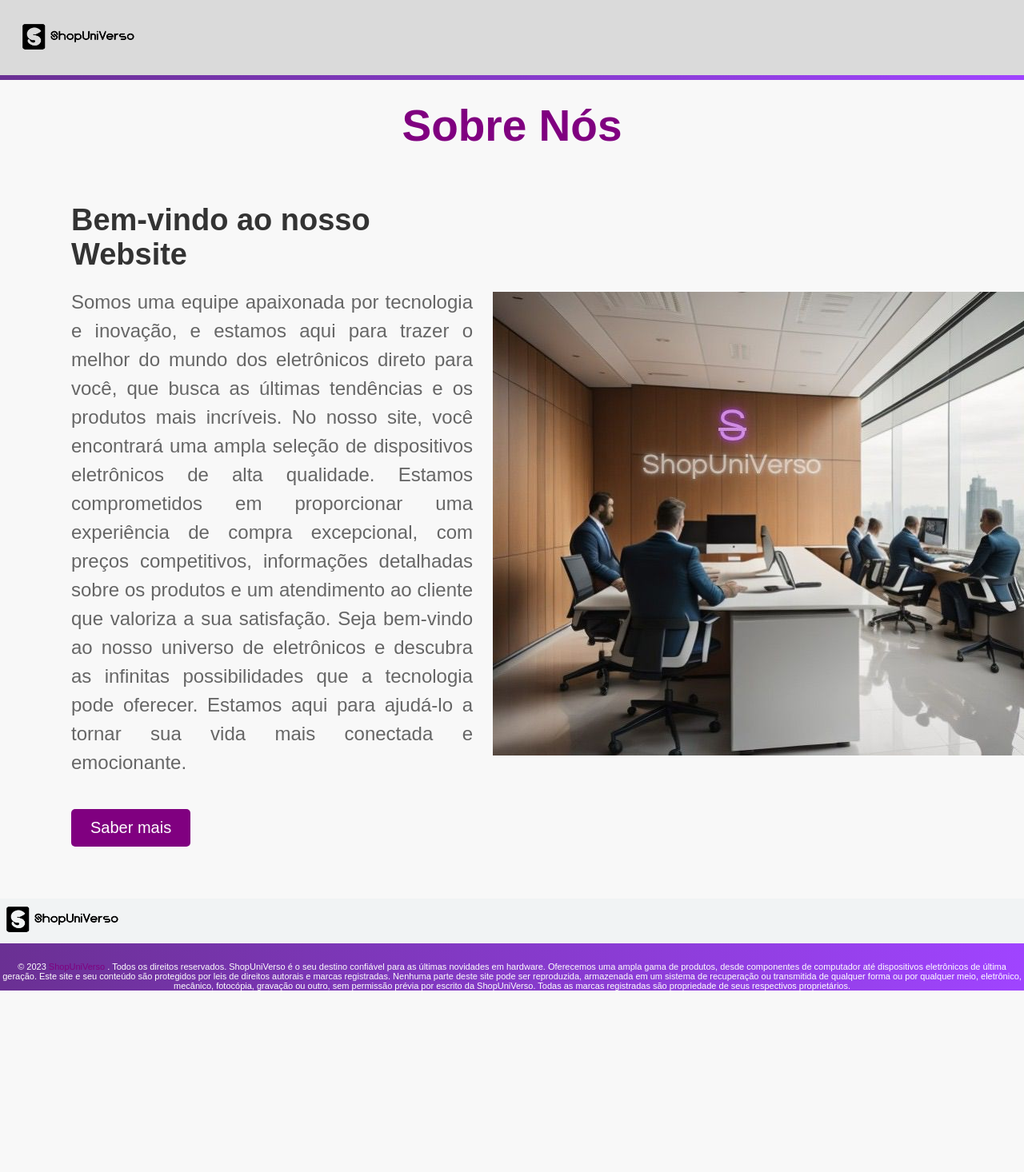
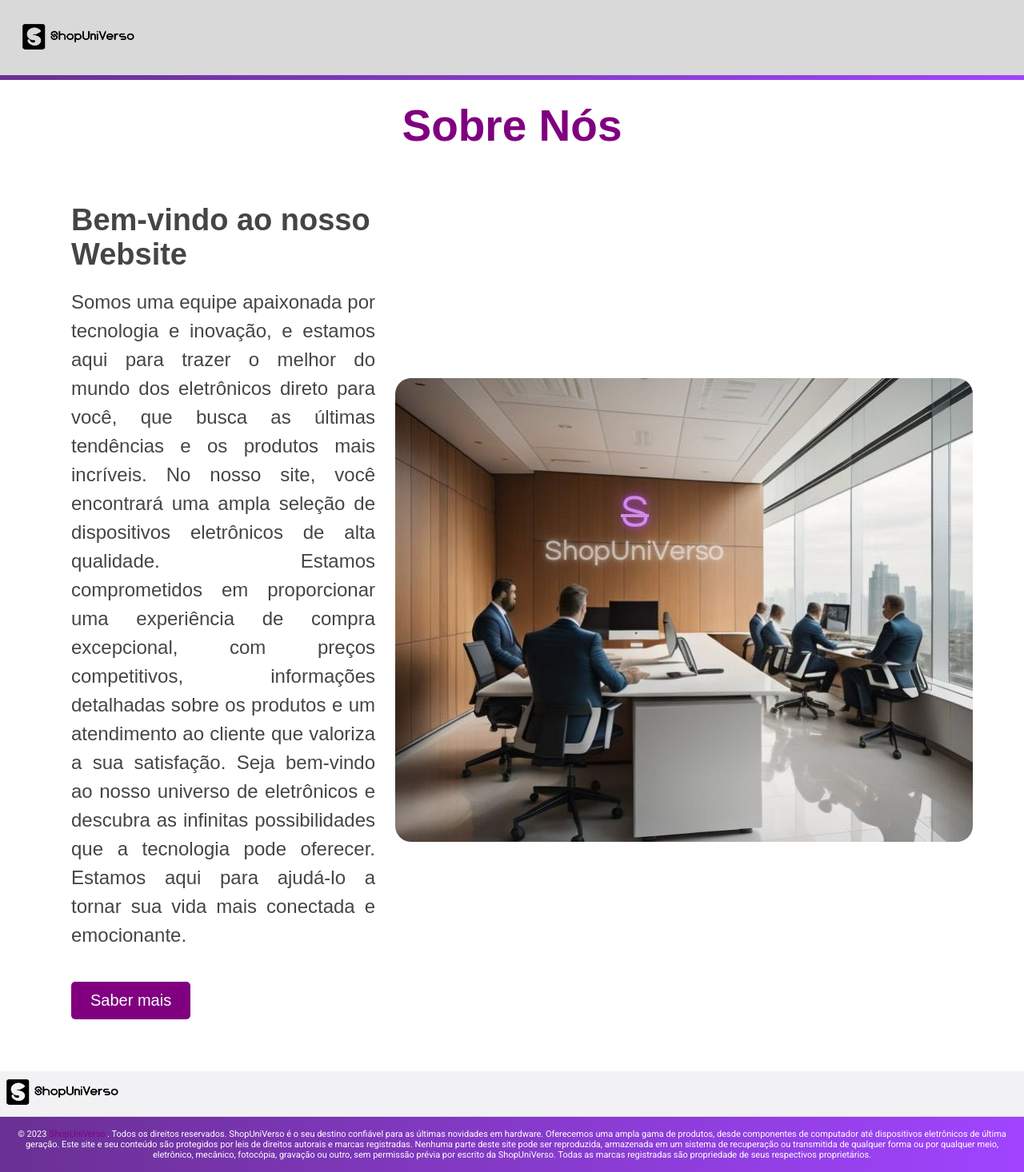
Before and after one commit to EnzoNevesDEV/ShopUniVerso, a PHP site: page /SobreNos.html in a window 1280 px wide. Shown: the whole page at 80% size. Before the commit the page ends 1239 px from the top, so only its background shows below. Run offline with PHP 8.4, Linux system fonts and the light colour scheme.

Commit message:
Refatoração: Cores SobreNos e Contato

```diff
--- a/scr/Contato.html
+++ b/scr/Contato.html
@@ -8,7 +8,9 @@
     <link rel="stylesheet" href="./css/Contato.css">
     <link rel="icon" href="./img/icon.ico" type="image/x-icon">
     <link rel="stylesheet" href="https://cdnjs.cloudflare.com/ajax/libs/font-awesome/6.0.0/css/all.min.css">
-
+    <link
+    href="https://fonts.googleapis.com/css2?family=Josefin+Sans:wght@300;400;500;600;700&family=Roboto:wght@400;500;700&display=swap"
+    rel="stylesheet">
 </head>
 
 <body>
--- a/scr/SobreNos.html
+++ b/scr/SobreNos.html
@@ -6,6 +6,9 @@
     <meta name="viewport" content="width=device-width, initial-scale=1.0">
     <link rel="stylesheet" type="text/css" href="css/SobreNos.css">
     <link rel="shortcut icon" href="./img/icon.ico" type="image/png+xml">
+    <link
+    href="https://fonts.googleapis.com/css2?family=Josefin+Sans:wght@300;400;500;600;700&family=Roboto:wght@400;500;700&display=swap"
+    rel="stylesheet">
     <title>ShopUniVerso</title>
 </head>
 
--- a/scr/css/SobreNos.css
+++ b/scr/css/SobreNos.css
@@ -1,4 +1,18 @@
 :root {
+
+/*-----------------------------------*\
+ * #COLORS
+\*-----------------------------------*/
+
+    --soft-ice-white: hsl(0, 0%, 92%);
+    --pearly-white: hsl(0, 0%, 85%);
+    --pure-white: hsl(0, 0%, 100%);
+    --deep-purple: hsl(300, 100%, 25%);
+    --deep-charcoal: hsl(0, 0%, 27%);
+    --elegant-ivory: hsl(260, 12%, 95%);
+    --whispering-white: hsl(0, 0%, 88%);
+
+
     --ff-roboto: 'Roboto', sans-serif;
     --ff-josefin-sans: 'Josefin Sans', sans-serif;
     --transition-1: 0.25s ease;
@@ -26,7 +40,7 @@ html {
 }
 
 body {
-    background: #ebebeb;
+    background: var(--soft-ice-white);
     font-size: 1.6rem;
     padding-top: 90px;
 }
@@ -48,7 +62,7 @@ body {
 }
 
 .header {
-    background: rgb(218, 218, 218);
+    background: var(--pearly-white);
     position: fixed;
     top: 0;
     left: 0;
@@ -90,12 +104,12 @@ body {
 }
 
 .hero {
-    background-color: #f8f8f8;
+    background-color: var(--pure-white);
     overflow: hidden;
 }
 
 .heading h1 {
-    color: purple;
+    color: var(--deep-purple);
     font-size: 55px;
     text-align: center;
     margin-top: 35px;
@@ -119,7 +133,7 @@ body {
 .hero-content h2 {
     font-size: 38px;
     margin-bottom: 20px;
-    color: #333;
+    color: hsl(0, 0%, 27%);
 }
 
 .hero-content p {
@@ -127,13 +141,13 @@ body {
     line-height: 1.5;
     text-align: justify;
     margin-bottom: 40px;
-    color: #666;
+    color: var(--deep-charcoal);
 }
 
 .hero-content button {
     display: inline-block;
-    background-color: hsl(300, 100%, 25%);
-    color: #fff;
+    background-color: var(--deep-purple);
+    color: var(--pure-white);
     padding: 12px 24px;
     border-radius: 5px;
     font-size: 20px;
@@ -143,13 +157,14 @@ body {
 }
 
 .hero-content button:hover {
-    background-color: hsl(300, 100%, 14%);
+    background-color: var(--deep-purple);
     transform: scale(1.1);
 }
 
-.hero-image {
+.hero-image img{
     flex: 1;
-    width: 600px;
+    width: 100%;
+    border-radius: 20px;
     margin: auto;
     animation: fadeInRight 2s ease;
 }
@@ -228,12 +243,12 @@ body {
 
 .footer-top {
     display: flex;
-    background: hsl(200, 12%, 95%);
+    background: var(--elegant-ivory);
 }
 
 .footer-brand {
     padding-bottom: 2px;
-    border-bottom: 1px solid var(--gainsboro);
+    border-bottom: 1px solid var(--whispering-white);
 }
 
 .footer-brand .logo {
@@ -244,17 +259,19 @@ body {
     display: flex;
     background: linear-gradient(to right, #6a3093, #a044ff);
     padding-top: 23px;
+    padding: 15px;
 }
 
 .copyright {
     text-align: center;
-    color: white;
+    font-family: var(--ff-roboto);
+    color: var(--pure-white);
     font-size: 1.1rem;
 }
 
 .copyright-link {
     display: inline-block;
-    color: purple;
+    color: var(--deep-purple);
 }
 
 .container {
--- a/scr/css/style.css
+++ b/scr/css/style.css
@@ -5,6 +5,7 @@
 \*-----------------------------------*/
 
   --midnight-noir: hsl(75, 26%, 9%);
+  --soft-ice-white: hsl(0, 0%, 92%);
   --soft-silver: hsl(0, 0%, 74%);
   --pearly-white: hsl(0, 0%, 85%);
   --deep-purple: hsl(300, 100%, 25%);
@@ -116,7 +117,7 @@ html {
 }
 
 body {
-  background: #ebebeb;
+  background: var(--soft-ice-white);
   font-size: 1.6rem;
   padding-block-start: 90px;
 }
--- a/scr/obrigado.html
+++ b/scr/obrigado.html
@@ -6,6 +6,9 @@
     <title>ShopUniVerso</title>
     <link rel="stylesheet" href="./css/Contato.css">
     <link rel="shortcut icon" href="./img/icon.ico" type="image/png+xml">
+    <link
+    href="https://fonts.googleapis.com/css2?family=Josefin+Sans:wght@300;400;500;600;700&family=Roboto:wght@400;500;700&display=swap"
+    rel="stylesheet">
 </head>
 <body class="main">
     <header class="header" data-header>
@@ -48,7 +51,7 @@
                     armazenada em um sistema de recuperação ou transmitida de qualquer forma ou por qualquer meio,
                     eletrônico, mecânico, fotocópia, gravação ou outro,
                     sem permissão prévia por escrito da ShopUniVerso. Todas as marcas registradas são propriedade de
-                    seus respectivos proprietários
+                    seus respectivos proprietários.
                 </p>
 
             </div>
```
Also changed, not shown: scr/css/Contato.css (+38 -28 lines).
